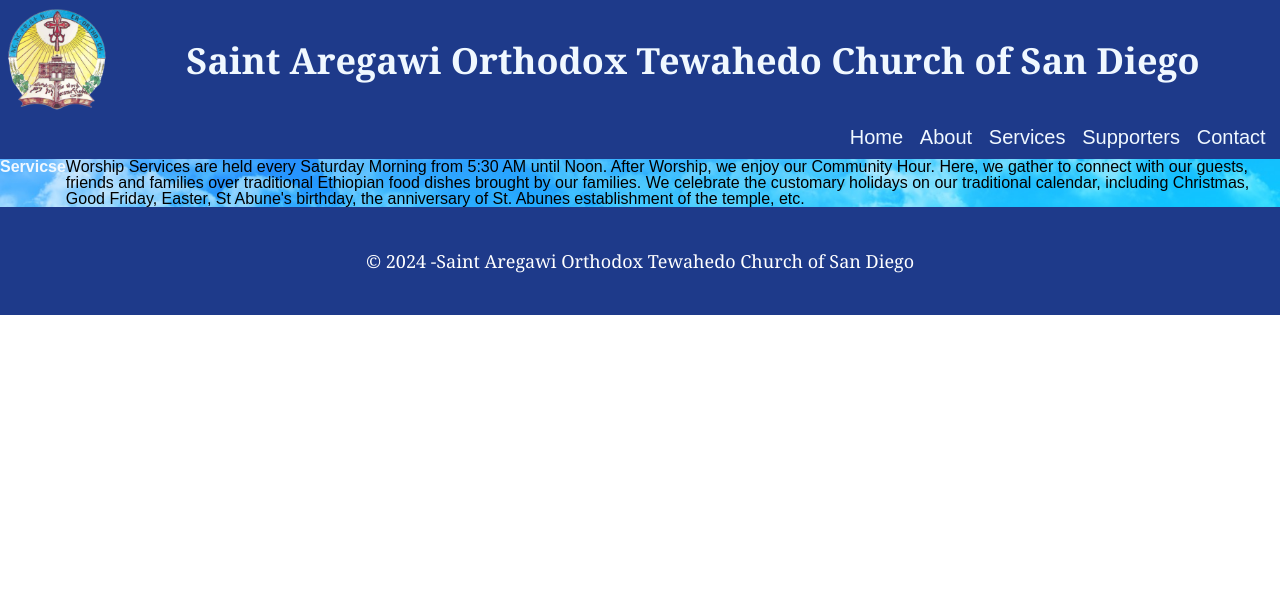
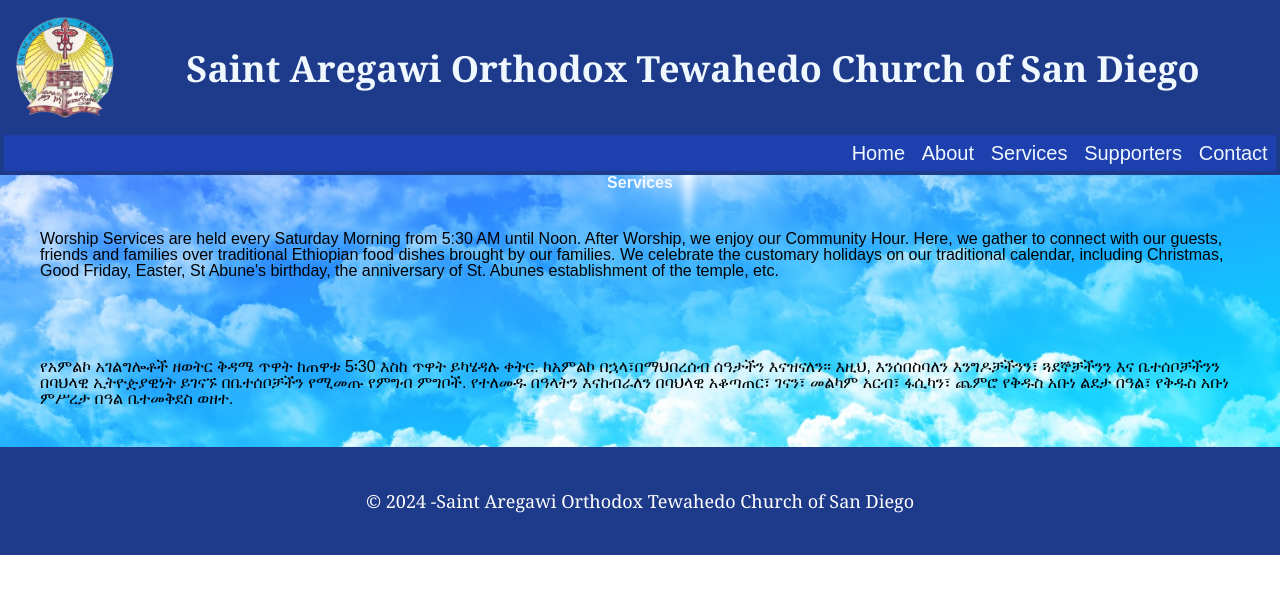
Before and after one commit to rambriz91/abune-aregawi, a React (Vite) app: page /Services in a window 1280 px wide. Shown: the top 594 px of the page. Built offline with nearby package versions, Linux system fonts and the light colour scheme.

Commit message:
working on other pages.

```diff
--- a/src/components/Header.jsx
+++ b/src/components/Header.jsx
@@ -3,7 +3,7 @@
   return (
     <header className='flex flex-wrap p-1 bg-blue-900'>
       <div id='church-logo' className='w-1/12 flex items-center'>
-        <img className='w-full' src='/images/church-logo.png' alt='' />
+        <img className='w-full m-2' src='/images/church-logo.png' alt='' />
       </div>
       <div id='name-div' className='w-11/12 flex justify-center'>
         <h1 id='church-name'>Saint Aregawi Orthodox Tewahedo Church of San Diego</h1>
--- a/src/components/Navigation.jsx
+++ b/src/components/Navigation.jsx
@@ -5,7 +5,7 @@
   const currentPage = useLocation().pathname;
 
   return (
-    <nav className='w-full mr-0.5'>
+    <nav className='w-full bg-blue-800'>
       <ul className='flex justify-end'>
         <li>
           <Link to='/'>Home</Link>
--- a/src/pages/About.jsx
+++ b/src/pages/About.jsx
@@ -13,6 +13,14 @@
         assign an Ambassador to welcome you and introduce you to your new Church
         Family!
       </p>
+      <p className='m-10'>
+        እርስዎ እንዲቀላቀሉን ተጋብዘዋል! እኛ ትንሽ፣ ተለዋዋጭ፣ ወግ አጥባቂ ጉባኤ ነን፣ በሳን ዲዬጎ፣ CA። ቤተሰብ፣
+        ባህልና ጉባኤ የማንነታችን ሦስት ምሰሶዎች ናቸው። ብዙ ምእመናኖቻችን አማርኛ እና ትግሬን አቀላጥፈው ስለሚናገሩ
+        እንግሊዝኛ እየተማሩ ከአካባቢያችን ጎረቤቶች ጋር ለመግባባት እና ለማክበር። ወደ እኛ አስደናቂ የሳንዲያጎ
+        ማህበረሰብ ለማዋሃድ እንድንችል በተለይ ስደተኞችን እንቀበላለን። እባክዎ በማንኛውም ሳምንታዊ አገልግሎታችን
+        ይቀላቀሉን። ኢሜል ላኩልን እና እርስዎን ለመቀበል እና ከአዲሱ የቤተክርስቲያን ቤተሰብ ጋር ለማስተዋወቅ አምባሳደር
+        እንመድባለን!
+      </p>
     </div>
   );
 }
--- a/src/pages/Services.jsx
+++ b/src/pages/Services.jsx
@@ -1,8 +1,8 @@
 export default function Services() {
   return (
-    <>
-      <h1>Servicse</h1>
-      <p>
+    <div className='flex flex-col'>
+      <h1 className='text-center'>Services</h1>
+      <p className='m-10'>
         Worship Services are held every Saturday Morning from 5:30 AM until
         Noon. After Worship, we enjoy our Community Hour. Here, we gather to
         connect with our guests, friends and families over traditional Ethiopian
@@ -11,6 +11,13 @@
         St Abune's birthday, the anniversary of St. Abunes establishment of the
         temple, etc.
       </p>
-    </>
+      <p className='m-10'>
+        የአምልኮ አገልግሎቶች ዘወትር ቅዳሜ ጥዋት ከጠዋቱ 5፡30 እስከ ጥዋት ይካሄዳሉ ቀትር. ከአምልኮ
+        በኋላ፣በማህበረሰብ ሰዓታችን እናዝናለን። እዚህ, እንሰበስባለን እንግዶቻችንን፣ ጓደኞቻችንን እና ቤተሰቦቻችንን
+        በባህላዊ ኢትዮዽያዊነት ይገናኙ በቤተሰቦቻችን የሚመጡ የምግብ ምግቦች. የተለመዱ በዓላትን እናከብራለን በባህላዊ
+        አቆጣጠር፣ ገናን፣ መልካም አርብ፣ ፋሲካን፣ ጨምሮ የቅዱስ አቡነ ልደታ በዓል፣ የቅዱስ አቡነ ምሥረታ በዓል
+        ቤተመቅደስ ወዘተ.
+      </p>
+    </div>
   );
 }
```
